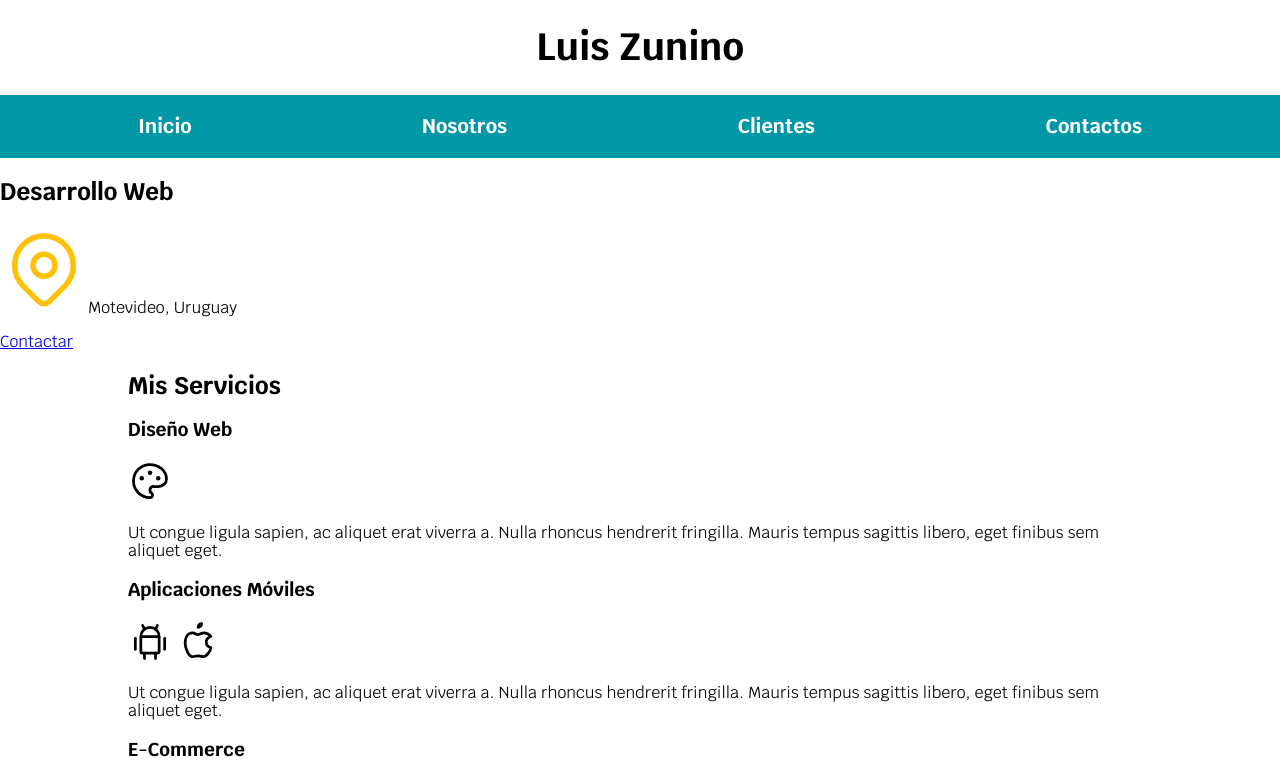
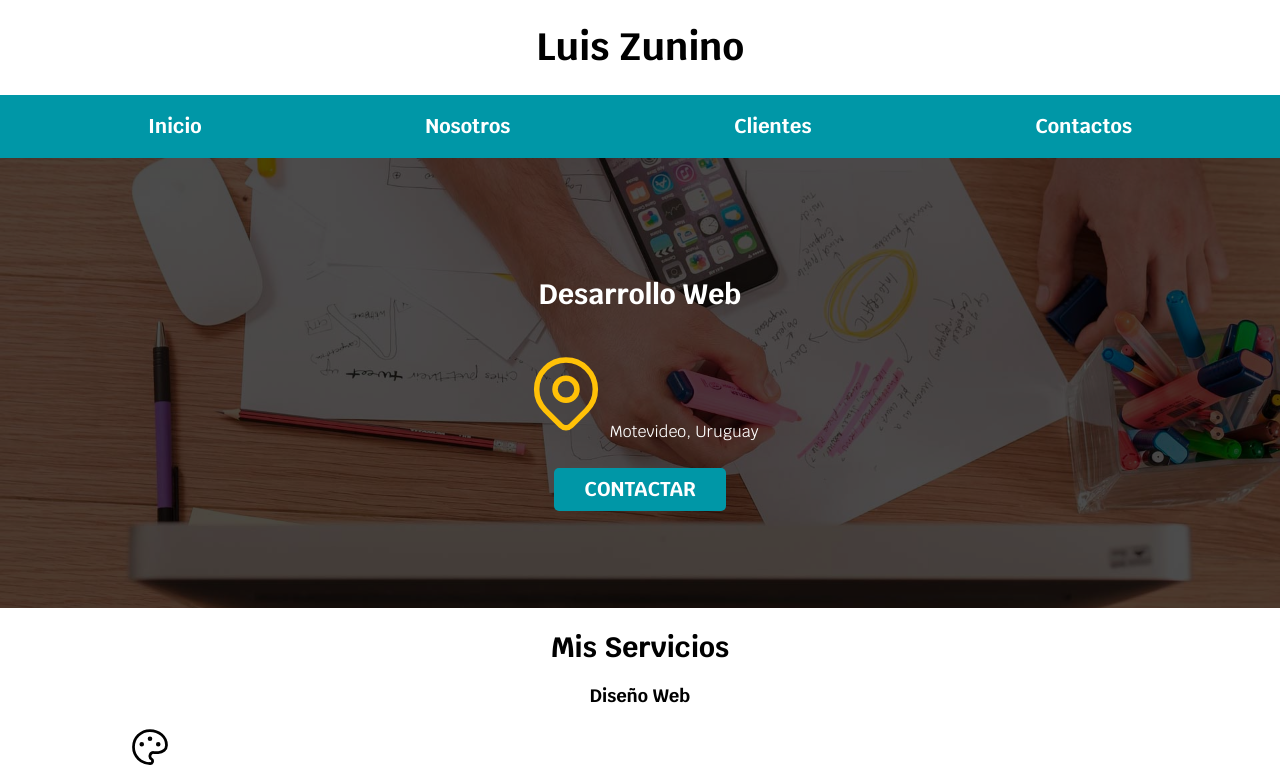
Before and after one commit to Luis-zunino/Proyecto_Freelancer, a website: page index.html in a window 1280 px wide. Shown: the top 777 px of the page. Drawn offline with nearby package versions, Linux system fonts and the light colour scheme.

Commit message:
_hero.scss
se temrina el hero

```diff
--- /dev/null
+++ b/ASSETS/SASS/PARTES/_hero.scss
@@ -0,0 +1,46 @@
+@import "variables";
+
+.hero {
+    background-image: url(../IMG/hero.jpg);
+    background-repeat: no-repeat;
+    background-size: cover;
+    position: relative;
+    height: 45rem;
+
+    .contenido-hero {
+        position: absolute;
+        width: 100%;
+        height: 100%;
+        background-color: rgba($color: #000000, $alpha: .7);
+        // background-color: rgb(0 0 0 / 70%);
+        display: flex;
+        flex-direction: column;
+        /*Cuando se cambia la direccion de row a column
+        la alineacion se invierte align-item alinea vertical
+         y justify-content horizontal*/
+        align-items: center;
+        justify-content: center;
+
+        h2,
+        p {
+            color: $blanco;
+        }
+
+        .boton {
+            background-color: $secundario;
+            color: $blanco;
+            padding: 1rem 3rem;
+            margin-top: 1rem;
+            font-size: 2rem;
+            text-decoration: none;
+            text-transform: uppercase;
+            font-weight: bold;
+            border-radius: .5rem;
+
+            @media (max-width: 480px) {
+                width: 80%;
+                text-align: center;
+            }
+        }
+    }
+}
--- a/ASSETS/SASS/PARTES/_variables.scss
+++ b/ASSETS/SASS/PARTES/_variables.scss
@@ -1,4 +1,3 @@
-/*variables*/
 $blanco: #fff;
 $negro:#212121;
 $primario: #FFC107;
--- a/ASSETS/SASS/style.scss
+++ b/ASSETS/SASS/style.scss
@@ -1,16 +1,22 @@
 @import "PARTES/variables";
 @import "PARTES/nav";
-
-
-
+@import "PARTES/hero";
 
 html {
+    box-sizing: border-box;
     font-size: 62.5%;
 
+    /** 1 rem = 10px**/
     body {
         font-size: 16px;
         font-family: 'Krub', sans-serif;
     }
+}
+
+*,
+*:before,
+*:after {
+    box-sizing: inherit;
 }
 
 .contenedor {
@@ -19,9 +25,23 @@ html {
 
 }
 
-header {
-    .titulo {
-        text-align: center;
-        font-size: 3.8rem;
-    }
+h1 {
+    font-size: 3.8rem;
+
 }
+
+h2 {
+    font-size: 2.8rem;
+
+}
+
+h3 {
+    font-size: 1.8rem;
+
+}
+
+h1,
+h2,
+h3 {
+    text-align: center;
+}
--- a/index.html
+++ b/index.html
@@ -28,20 +28,22 @@
     </div>
 
 
-    <div class="hero">
+    <section class="hero">
         <div class="contenido-hero">
             <h2>Desarrollo Web</h2>
-            <p><svg xmlns="http://www.w3.org/2000/svg" class="icon icon-tabler icon-tabler-map-pin" width="88"
+            <p>
+                <svg xmlns="http://www.w3.org/2000/svg" class="icon icon-tabler icon-tabler-map-pin" width="88"
                     height="88" viewBox="0 0 24 24" stroke-width="1.5" stroke="#FFC107" fill="none"
                     stroke-linecap="round" stroke-linejoin="round">
                     <path stroke="none" d="M0 0h24v24H0z" />
                     <circle cx="12" cy="11" r="3" />
                     <path d="M17.657 16.657L13.414 20.9a1.998 1.998 0 0 1 -2.827 0l-4.244-4.243a8 8 0 1 1 11.314 0z" />
-                </svg>Motevideo, Uruguay</p>
+                </svg>Motevideo, Uruguay
+            </p>
 
             <a class="boton" href="#contacto">Contactar</a>
         </div>
-    </div>
+    </section>
 
     <div class="contenedor sombra">
         <h2>Mis Servicios</h2>
```
Also changed, not shown: ASSETS/CSS/style.css.
